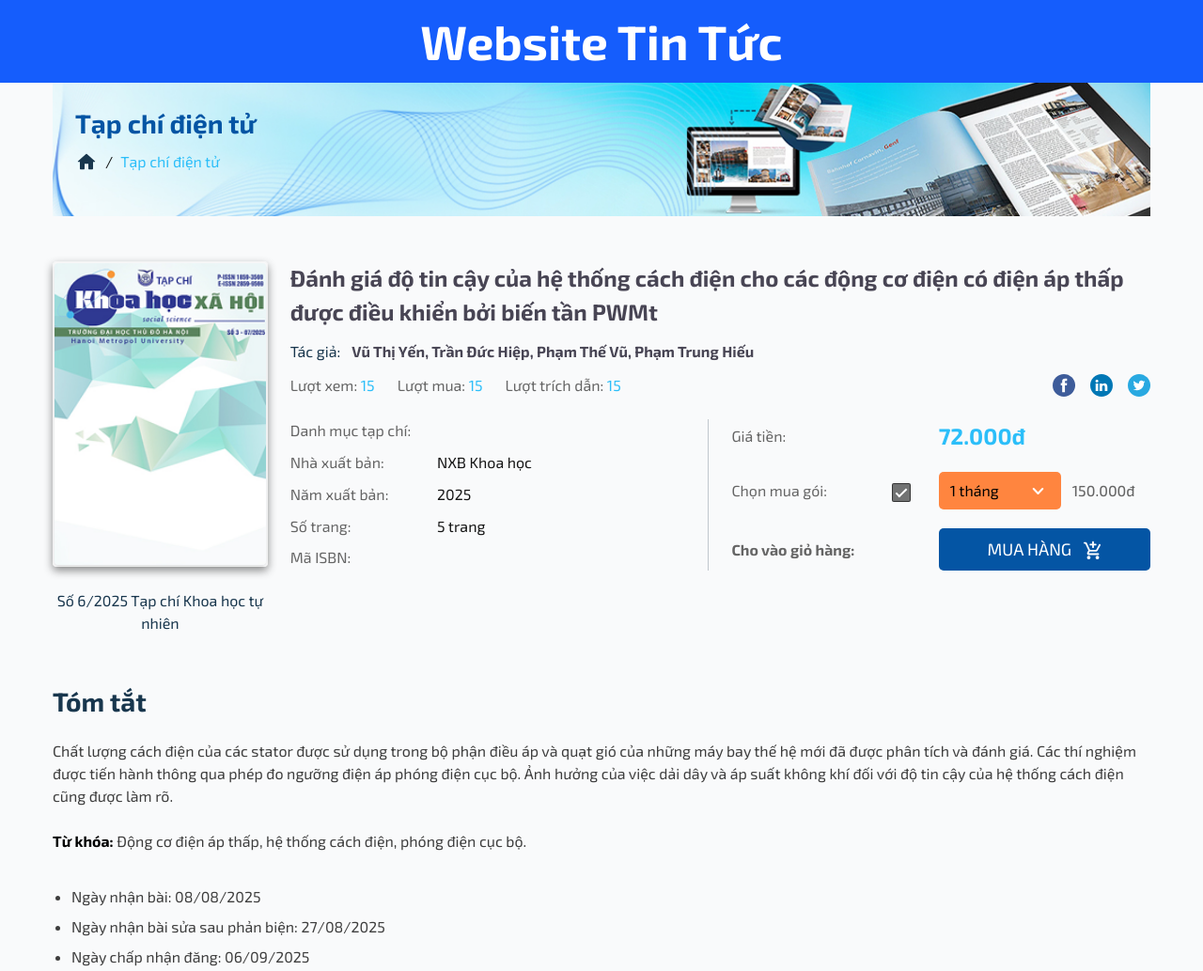
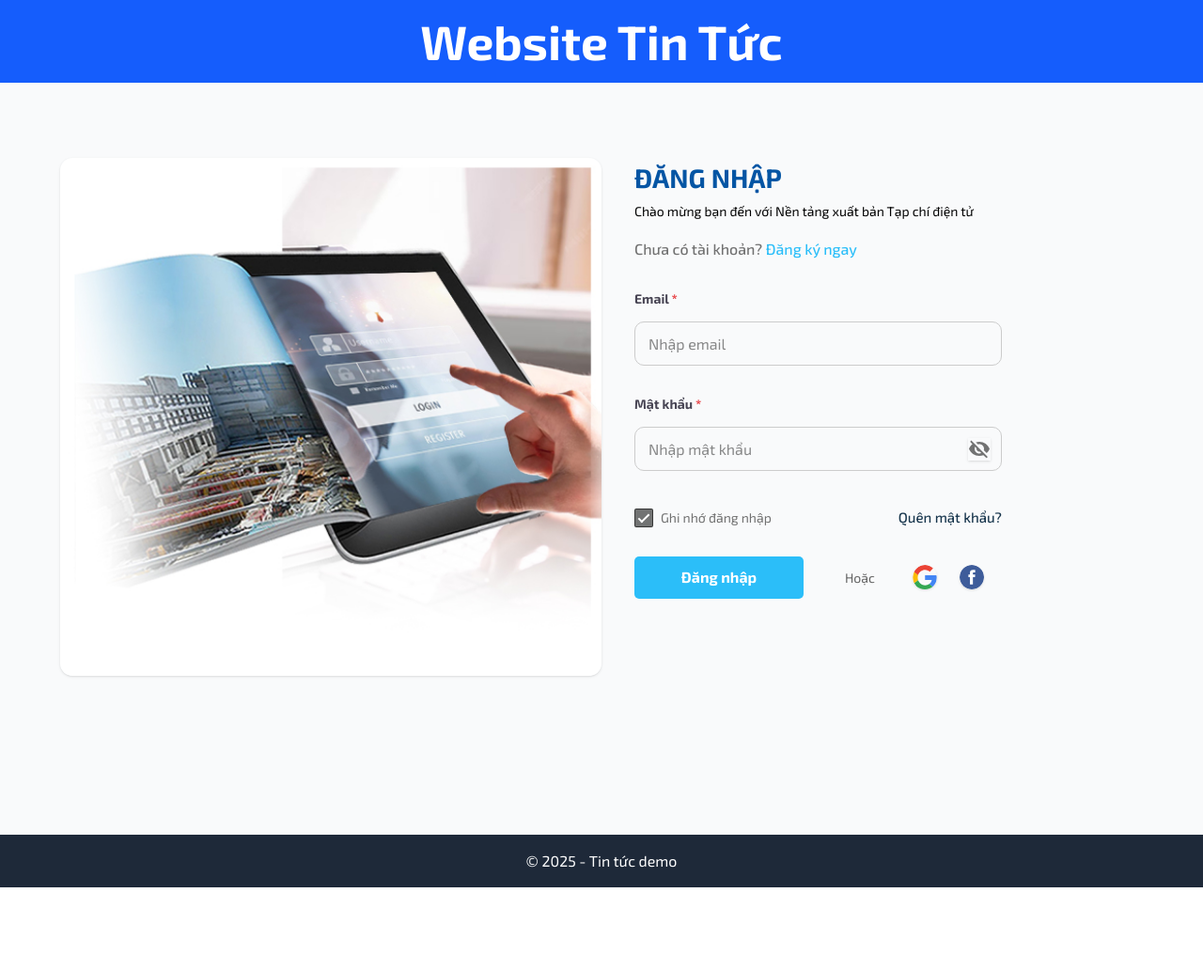
Before and after one commit to k391-X/html_css, a website built with Vite: page index.html in a window 1280 px wide. Shown: the top 1033 px of the page at 94% size. After the commit the page ends 944 px from the top, so only its background shows below. Built offline with nearby package versions, Linux system fonts and the light colour scheme.

Commit message:
update interface login

```diff
--- a/src/custom.css
+++ b/src/custom.css
@@ -59,7 +59,7 @@
 }
 
 .custom-img-zoom:hover {
-  @apply scale-105;
+  @apply scale-110;
 }
 
 /* src/custom.css */
@@ -229,3 +229,66 @@
   font-weight: 600;         /* tăng độ đậm */
   transition: color 0.2s ease, font-weight 0.2s ease;
 }
+
+.custom-input-login {
+  border: 1px solid #CCCCCC;
+  border-radius: 10px;
+  padding: 10px 14px;
+}
+
+.custom-input-login:focus {
+  border-color: #00c9a7 !important;
+  outline: none; /* xoá viền mặc định */
+}
+
+/* Nút màu xanh - login */
+.custom-btn-blue-login {
+  background-color: #2BBEF9;
+  border-radius: 5px;
+  display: flex;
+  align-items: center;
+  justify-content: center;
+  color: #FFF;
+  min-width: 140px;
+  height: 40px;
+  transition: all 0.2s ease;
+  font-size: 18px;
+  font-weight: 700;
+}
+
+@media (min-width: 640px) {
+  .custom-btn-blue-login {
+    min-width: 180px;
+    height: 45px;
+    font-size: 16px;
+  }
+}
+
+.custom-btn-blue-login:hover {
+  background-color: #1CA6DC;
+  transform: scale(1.05);
+  cursor: pointer;
+}
+
+.text-link-forget-password {
+  color: #18364D;
+  cursor: pointer;
+  transition: all 0.2s ease;
+}
+
+.text-link-forget-password:hover {
+  color: #1CA6DC;
+  text-decoration: underline;
+}
+
+.text-link-register {
+  cursor: pointer;
+  color: #2BBEF9;
+  cursor: pointer;
+  transition: all 0.2s ease;
+}
+
+.text-link-register:hover {
+  color: #034080;
+  text-decoration: underline;
+}
--- a/src/pages/NewsList/index.js
+++ b/src/pages/NewsList/index.js
@@ -1,61 +1,91 @@
-import Tag01 from "./components/tag_01_trang_chi_tiet_tap_chi_dien_tu.js";
-import Tag02 from "./components/tag_02_trang_chi_tiet_tap_chi_dien_tu.js";
-import Tag03 from "./components/tag_03_trang_chi_tiet_tap_chi_dien_tu.js";
+import ImageLogin from "../../assets/login/login.png";
 
-
-import HomeIcon from "../../assets/home_icon.svg";
-import Banner from "../../assets/magazines/banner_tap_chi_dien_tu.png";
+import IconHide from "../../assets/icons/visibility_off_24px_rounded.svg";
+import IconGoogle from "../../assets/icons/google.svg";
+import IconFacebook from "../../assets/icons/face_icon.svg";
 
 export default function NewsList() {
   return `
-    <main class="min-h-screen px-4 pb-4">
+    <main class="min-h-screen gap-4 px-6 pb-4 w-full">
+      <div class="flex flex-col lg:flex-row pt-[80px]">
 
-      <!-- Banner lớn với overlay text -->
-      <div class="relative w-full">
-        <img
-          src="${Banner}"
-          alt="Banner"
-          class="w-full min-h-[100px] object-cover"
-        />
+        <!-- Hình nền bên trái -->
+          <div class="w-full lg:w-1/2 md:w-2/5 mb-6 lg:mb-0">
+            <img
+              src="${ImageLogin}"
+              alt="demo"
+              class="w-full h-auto object-cover rounded-[13px] shadow"
+            />
+          </div>
 
-        <!-- Overlay text -->
-        <div class="absolute inset-0 flex flex-col justify-start p-4 md:p-6 z-10 top-0 left-0">
-          <!-- Tiêu đề -->
-          <span class="font-[700] text-xl md:text-[28px] text-[#0455A4] text-left">
-            Tạp chí điện tử
-          </span>
+        <!-- Input bên phải -->
+        <div class="w-full lg:w-1/2 md:w-3/5 lg:pl-[35px] lg:pr-[150px] text-left">
+          <div class="text-[22px] sm:text-[28px] font-[700] text-[#0455A4]">
+            ĐĂNG NHẬP
+          </div>
 
-          <!-- Breadcrumb -->
-          <div class="flex items-center mt-2 text-[14px] md:text-[16px]">
-            <img
-              src="${HomeIcon}"
-              alt="Home"
-              class="w-5 h-5 md:w-6 md:h-6 cursor-pointer"
-            />
-            <span class="px-2">/</span>
-            <span class="text-[#2BBEF9]">Tạp chí điện tử</span>
+          <div class="text-[13px] sm:text-[14px] font-[300] text-[#000000] mt-1">
+            Chào mừng bạn đến với Nền tảng xuất bản Tạp chí điện tử
+          </div>
+
+          <div class="mt-[14px] sm:mt-[18px] text-[14px] sm:text-[16px] font-[500] text-[#717171]">
+            Chưa có tài khoản?
+              <a href="#" class="text-link-register hover:underline">
+                Đăng ký ngay
+              </a>
+          </div>
+
+          <!-- Email -->
+          <div class="mt-[24px] sm:mt-[30px] text-[14px] font-[600] text-[#484554]">
+            Email <span class="text-[#E52B2F]">*</span>
+          </div>
+          <div class="mt-[10px] sm:mt-[14px]">
+            <input type="text" name="email" placeholder="Nhập email"
+              class="w-full max-w-[400px] h-[44px] sm:h-[47px] custom-input-login"/>
+          </div>
+
+          <!-- Password -->
+          <div class="mt-[24px] sm:mt-[30px] text-[14px] font-[600] text-[#484554]">
+            Mật khẩu <span class="text-[#E52B2F]">*</span>
+          </div>
+          <div class="mt-[10px] sm:mt-[14px] relative w-full max-w-[400px]">
+            <input type="password" name="password" placeholder="Nhập mật khẩu"
+              class="w-full h-[44px] sm:h-[47px] custom-input-login"/>
+            <img src="${IconHide}" alt="demo"
+              class="shadow custom-img-zoom absolute top-3 right-3 w-6 h-6 cursor-pointer" />
+          </div>
+
+          <!-- Remember + Quên mật khẩu -->
+          <div class="mt-[24px] sm:mt-[34px] flex flex-col sm:flex-row items-start sm:items-center justify-between gap-3">
+            <div class="flex items-center">
+              <label class="custom-checkbox custom-checkbox-chi-tiet-tcdt">
+                <input type="checkbox" checked>
+                <span class="checkmark"></span>
+              </label>
+              <div class="ml-2 pt-1 text-[14px] font-[400] text-[#717171]">
+                Ghi nhớ đăng nhập
+              </div>
+            </div>
+
+            <a href="#" class="pt-1 text-[14px] sm:text-[15px] font-[500] text-[#18364D] text-link-forget-password">
+              Quên mật khẩu?
+            </a>
+          </div>
+
+          <!-- Button + social -->
+          <div class="mt-[24px] sm:mt-[30px] flex flex-col sm:flex-row items-center gap-4">
+            <div class="custom-btn-blue-login w-full sm:w-auto">
+              <span>Đăng nhập</span>
+            </div>
+
+            <div class="text-[14px] font-[400] text-[#656565] md:ml-7">Hoặc</div>
+
+            <div class="flex items-center justify-center gap-6 md:ml-6">
+              <img src="${IconGoogle}" alt="demo" class="w-[26px] h-[26px] object-cover rounded-[13px] shadow custom-img-zoom cursor-pointer"/>
+              <img src="${IconFacebook}" alt="demo" class="w-[26px] h-[26px] object-cover rounded-[13px] shadow custom-img-zoom cursor-pointer"/>
+            </div>
           </div>
         </div>
-      </div>
-
-      <!-- Main content: Tag01 - Review sách -->
-      <div class="">
-
-        <!-- Cột trái: Tag01 -->
-        <div class="mt-12">
-          ${Tag01()}
-        </div>
-
-        <!-- Nội dung Tag02 -->
-        <div class="mt-[50px]">
-            ${Tag02()}
-        </div>
-
-        <!-- Nội dung Tag03 -->
-        <div class="mt-[75px]">
-          ${Tag03()}
-        </div>
-
       </div>
     </main>
   `;
```
Also changed, not shown: src/assets/icons/face_icon.svg (added), src/assets/icons/google.svg (added), src/assets/icons/visibility_off_24px_rounded.svg (added), src/assets/login/login.png (added).
